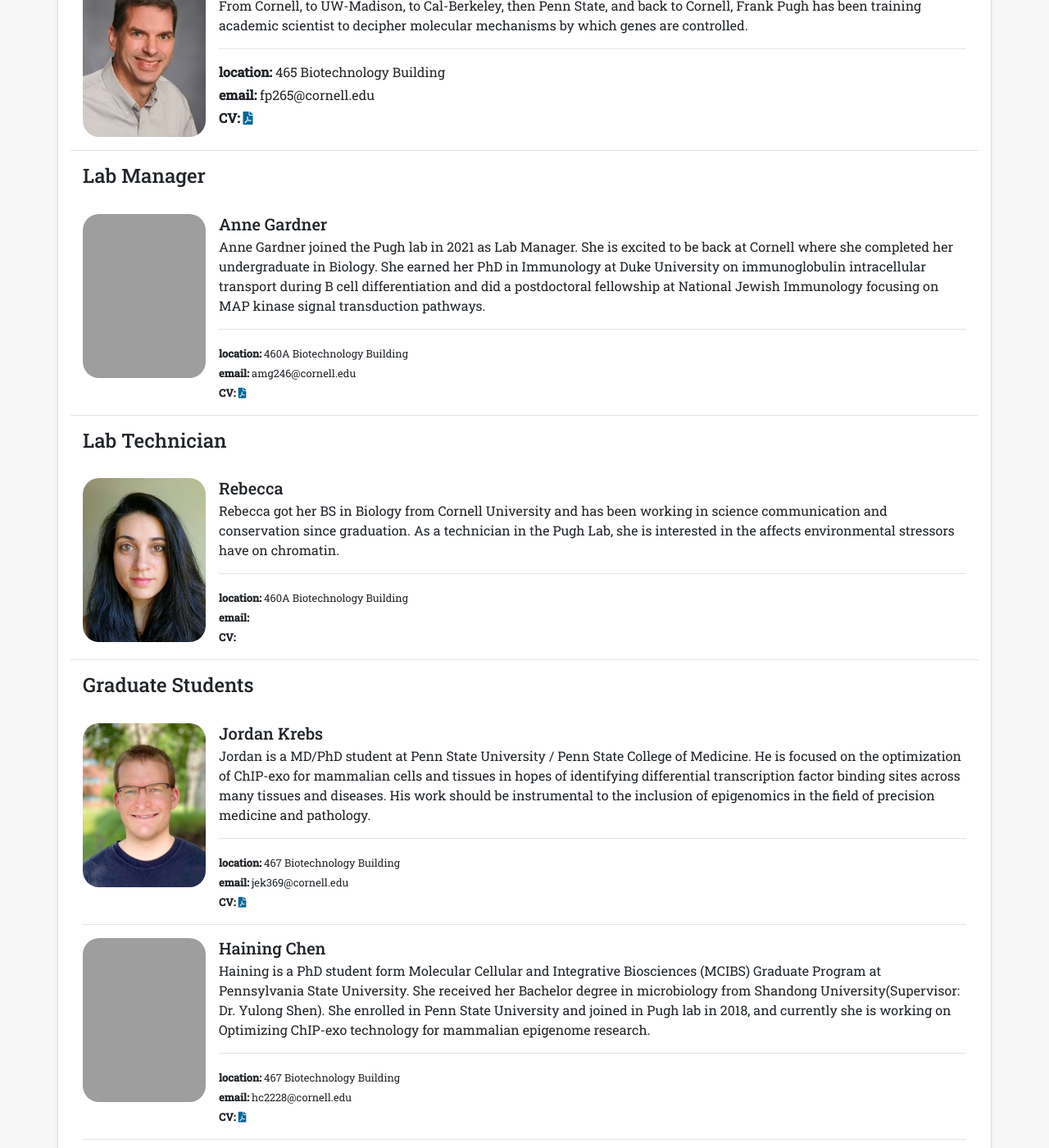
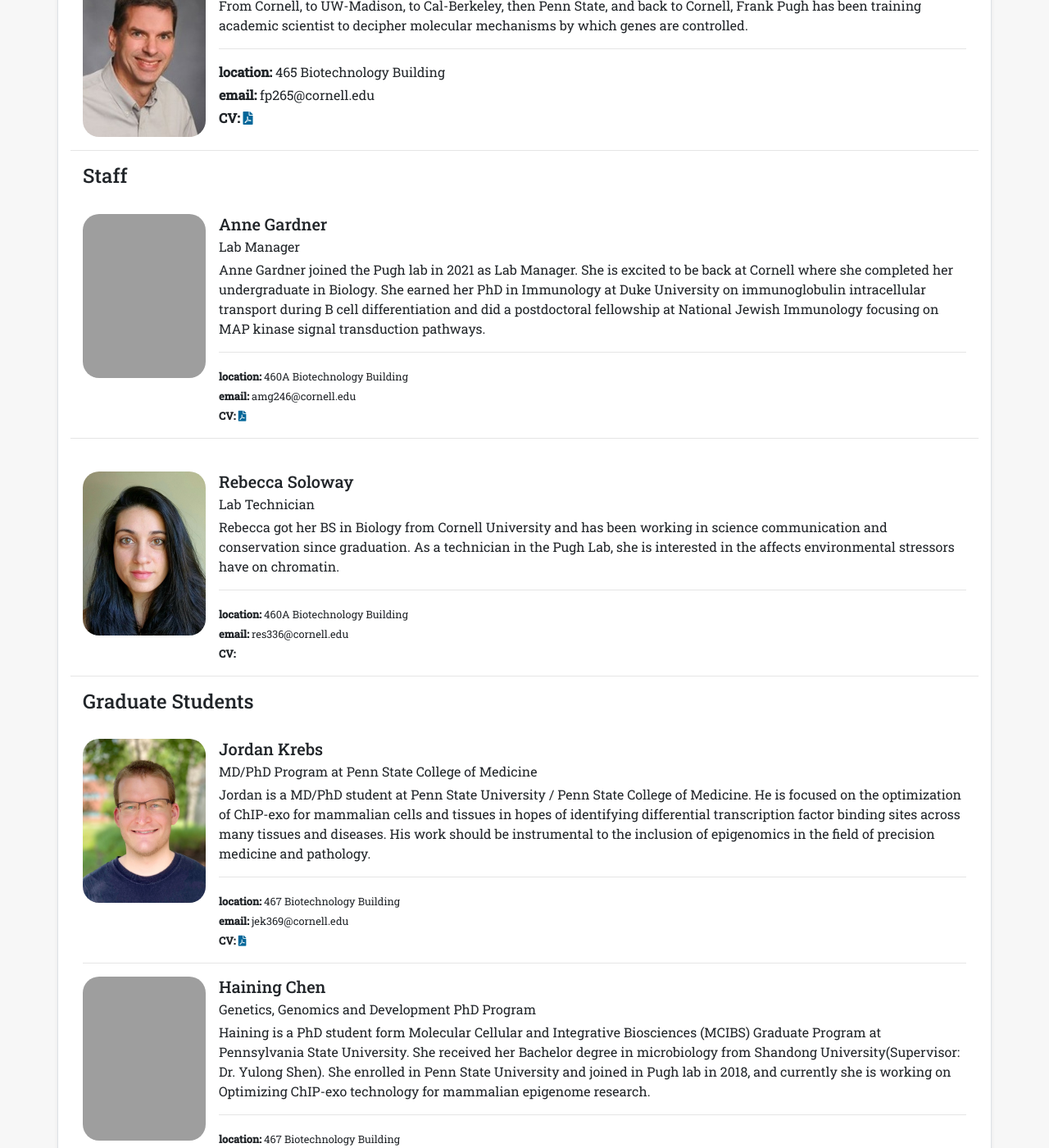
Before and after one commit to CEGRcode/cegrcode.github.io, a Jekyll site: the page built from group.html, in a window 1280 px wide and 1400 px high, scrolled down 355 px. Shown: the whole window at 82% size. Built offline with Jekyll 4.4.1, drawn with Linux system fonts in a browser that asks for light colours; nearby versions of some CDN libraries; grey boxes are pictures that could not be loaded.

Commit message:
group.html: 1. add staff section. 2. update rebecca's email and introduction. 3. update graduate students' program. 4.reorganized the alumni section and remove introduction in this section; added former title

```diff
--- a/group.html
+++ b/group.html
@@ -62,8 +62,10 @@ title: Group
   </div>
 </div-->
 
+  <!--br /-->
   <div class="container">
-  <h4>Lab Manager</h4>
+    <h4>Staff</h4>
+    <!--h4>Lab Manager</h4-->
     <br />
     <div class="">
       <ul class="list-unstyled">
@@ -78,17 +80,20 @@ title: Group
           />
           <div class="media-body">
             <h5 class="mt-0 mb-1">Anne Gardner</h5>
-          <p class="mt-0 mb-1"></p>
+            <p class="mt-0 mb-1">Lab Manager</p>
             <p class="mt-0 mb-1">
               Anne Gardner joined the Pugh lab in 2021 as Lab Manager. She is
-            excited to be back at Cornell where she completed her undergraduate
-            in Biology. She earned her PhD in Immunology at Duke University on
-            immunoglobulin intracellular transport during B cell differentiation
-            and did a postdoctoral fellowship at National Jewish Immunology
-            focusing on MAP kinase signal transduction pathways.
+              excited to be back at Cornell where she completed her
+              undergraduate in Biology. She earned her PhD in Immunology at Duke
+              University on immunoglobulin intracellular transport during B cell
+              differentiation and did a postdoctoral fellowship at National
+              Jewish Immunology focusing on MAP kinase signal transduction
+              pathways.
             </p>
             <hr />
-          <small><strong>location:</strong> 460A Biotechnology Building </small>
+            <small
+              ><strong>location:</strong> 460A Biotechnology Building
+            </small>
             <br />
             <small><strong>email: </strong>amg246@cornell.edu</small>
             <br />
@@ -106,7 +111,7 @@ title: Group
   <hr />
 
   <div class="container">
-  <h4>Lab Technician</h4>
+    <h4></h4>
     <br />
     <div class="">
       <ul class="list-unstyled">
@@ -120,24 +125,25 @@ title: Group
             class="mr-3"
           />
           <div class="media-body">
-          <h5 class="mt-0 mb-1">Rebecca</h5>
-          <p class="mt-0 mb-1"></p>
+            <h5 class="mt-0 mb-1">Rebecca Soloway</h5>
+            <p class="mt-0 mb-1">Lab Technician</p>
             <p class="mt-0 mb-1">
               Rebecca got her BS in Biology from Cornell University and has been
-            working in science communication and conservation since graduation.
-            As a technician in the Pugh Lab, she is interested in the affects
-            environmental stressors have on chromatin.
+              working in science communication and conservation since
+              graduation. As a technician in the Pugh Lab, she is interested in
+              the affects environmental stressors have on chromatin.
             </p>
             <hr />
-          <small><strong>location:</strong> 460A Biotechnology Building </small>
+            <small
+              ><strong>location:</strong> 460A Biotechnology Building
+            </small>
             <br />
-          <small><strong>email:</strong></small>
+            <small><strong>email: </strong>res336@cornell.edu</small>
             <br />
             <small
               ><strong>CV:</strong>
               <!--a href="" download><i class="fas fa-file-pdf"></i></a
-            --></small
-          >
+            --></small>
           </div>
         </li>
       </ul>
@@ -162,16 +168,20 @@ title: Group
           />
           <div class="media-body">
             <h5 class="mt-0 mb-1">Jordan Krebs</h5>
+            <p class="mt-0 mb-1">MD/PhD Program at Penn State College of Medicine</p>
             <p class="mt-0 mb-1">
               Jordan is a MD/PhD student at Penn State University / Penn State
               College of Medicine. He is focused on the optimization of ChIP-exo
-            for mammalian cells and tissues in hopes of identifying differential
-            transcription factor binding sites across many tissues and diseases.
-            His work should be instrumental to the inclusion of epigenomics in
-            the field of precision medicine and pathology.
+              for mammalian cells and tissues in hopes of identifying
+              differential transcription factor binding sites across many
+              tissues and diseases. His work should be instrumental to the
+              inclusion of epigenomics in the field of precision medicine and
+              pathology.
             </p>
             <hr />
-          <small><strong>location:</strong> 467 Biotechnology Building </small>
+            <small
+              ><strong>location:</strong> 467 Biotechnology Building
+            </small>
             <br />
             <small><strong>email:</strong> jek369@cornell.edu</small>
             <br />
@@ -199,17 +209,20 @@ title: Group
           />
           <div class="media-body">
             <h5 class="mt-0 mb-1">Haining Chen</h5>
+            <p class="mt-0 mb-1">Genetics, Genomics and Development PhD Program</p>
             <p class="mt-0 mb-1">
               Haining is a PhD student form Molecular Cellular and Integrative
               Biosciences (MCIBS) Graduate Program at Pennsylvania State
               University. She received her Bachelor degree in microbiology from
               Shandong University(Supervisor: Dr. Yulong Shen). She enrolled in
-            Penn State University and joined in Pugh lab in 2018, and currently
-            she is working on Optimizing ChIP-exo technology for mammalian
-            epigenome research.
+              Penn State University and joined in Pugh lab in 2018, and
+              currently she is working on Optimizing ChIP-exo technology for
+              mammalian epigenome research.
             </p>
             <hr />
-          <small><strong>location:</strong> 467 Biotechnology Building </small>
+            <small
+              ><strong>location:</strong> 467 Biotechnology Building
+            </small>
             <br />
             <small><strong>email:</strong> hc2228@cornell.edu</small>
             <br />
@@ -432,8 +450,11 @@ title: Group
           arrow.classlist.toggle("rotate");
         });
     </script>
+
     <div class="collapse" id="collapseExample">
       <div class="card card-body" style="border: none">
+
+        <!--Gretta D. Kellogg-->
         <div class="">
           <ul class="list-unstyled">
             <li class="media">
@@ -447,25 +468,26 @@ title: Group
               />
               <div class="media-body">
                 <h5 class="mt-0 mb-1">Gretta D. Kellogg</h5>
-              <p class="mt-0 mb-1">Director</p>
-              <p class="mt-0 mb-1">
+                <p class="mt-0 mb-1">Former Director</p>
+                <!--p class="mt-0 mb-1">
                   Gretta Kellogg is the new Biotechnology Resource Center (BRC)
                   Epigenomics Facility Director. She has years of experience
                   working as a systems administrator for enterprise systems and
-                then credentialed as an IT Project Manager where her experience
-                was focused on heterogeneous deployments for massive data
-                projects. She found her calling when she transitioned to
-                supporting research initiatives in Higher Education. She has
-                worked as a Program Manager for two Genomic centers at Penn
-                State, developing IT infrastructure to leverage high-performance
-                computing solutions, assisting with obtaining grants funding,
-                and managing multi-million-dollar budgets for complex research
-                initiatives. Most recently she supported faculty initiatives as
-                a Research Computing Facilitator for the Penn State Institute of
-                Computational and Data Sciences. She is honored to help develop
-                a new Epigenomics facility to provide an end-to-end service that
+                  then credentialed as an IT Project Manager where her
+                  experience was focused on heterogeneous deployments for
+                  massive data projects. She found her calling when she
+                  transitioned to supporting research initiatives in Higher
+                  Education. She has worked as a Program Manager for two Genomic
+                  centers at Penn State, developing IT infrastructure to
+                  leverage high-performance computing solutions, assisting with
+                  obtaining grants funding, and managing multi-million-dollar
+                  budgets for complex research initiatives. Most recently she
+                  supported faculty initiatives as a Research Computing
+                  Facilitator for the Penn State Institute of Computational and
+                  Data Sciences. She is honored to help develop a new
+                  Epigenomics facility to provide an end-to-end service that
                   implements standard data processing and analysis pipelines
-              </p>
+                </p-->
                 <!--hr-->
                 <!--small><strong>location:</strong> Biotechnology Building </small>
                 <br>
@@ -476,9 +498,9 @@ title: Group
             </li>
           </ul>
         </div>
-
         <hr />
 
+        <!--Ali Nematbakhsh-->
         <div class="">
           <ul class="list-unstyled">
             <li class="media">
@@ -492,25 +514,108 @@ title: Group
               />
               <div class="media-body">
                 <h5 class="mt-0 mb-1">Ali Nematbakhsh</h5>
-              <p class="mt-0 mb-1">Research Associate</p>
-              <p class="mt-0 mb-1">
+                <p class="mt-0 mb-1">Former Research Associate</p>
+                <!--p class="mt-0 mb-1">
                   Ali Nematbakhsh is an expert in the filed of Computational
-                Biology with extensive experience in high performance computing
-                (HPC). He has started his journey in the field of Computational
-                Biology in 2015 as Postdoctoral Associate at University of Notre
-                Dame by developing a C++ GPU code to study mechanics and
-                proliferation of epithelial cells. Currently he is developing
-                bioinformatic tools and workflows in an open source software,
-                Galaxy, to analyze sequenced data. He also oversees flow of data
-                between Next Generation Sequencer, bioinformatic analysis
-                platform, and the metadata management database.
-              </p>
+                  Biology with extensive experience in high performance
+                  computing (HPC). He has started his journey in the field of
+                  Computational Biology in 2015 as Postdoctoral Associate at
+                  University of Notre Dame by developing a C++ GPU code to study
+                  mechanics and proliferation of epithelial cells. Currently he
+                  is developing bioinformatic tools and workflows in an open
+                  source software, Galaxy, to analyze sequenced data. He also
+                  oversees flow of data between Next Generation Sequencer,
+                  bioinformatic analysis platform, and the metadata management
+                  database.
+                </p-->
               </div>
             </li>
           </ul>
         </div>
+        <hr />
 
+        <!--Kyle Nilson-->
+        <div class="">
+          <ul class="list-unstyled">
+            <li class="media">
+              <img
+                src="./assets/images/kyle.png"
+                alt="kyle_nilson"
+                style="border-radius: 20px; object-fit: cover"
+                height="150"
+                width="150"
+                class="mr-3"
+              />
+              <div class="media-body">
+                <h5 class="mt-0 mb-1">Kyle Nilson</h5>
+                <p class="mt-0 mb-1"> Former Postdoc</p>
+                <!--p class="mt-0 mb-1">
+                  Kyle Nilson is a postdoc in the Pugh lab, who previously
+                  studied transcription elongation control with David Price at
+                  the University of Iowa. He is currently studying the 3D
+                  organization of chromatin and transcription factors.
+                </p-->
+              </div>
+            </li>
+          </ul>
+        </div>
         <hr />
+
+        <!--Chitvan Mittal-->
+        <div class="">
+          <ul class="list-unstyled">
+            <li class="media">
+              <img
+                src="./assets/images/chitvan.jpg"
+                alt="chitvan_mittal"
+                style="border-radius: 20px; object-fit: cover"
+                height="150"
+                width="150"
+                class="mr-3"
+              />
+              <div class="media-body">
+                <h5 class="mt-0 mb-1">Chitvan Mittal</h5>
+                <p class="mt-0 mb-1">Former Postdoc</p>
+                <!--p class="mt-0 mb-1">
+                  Chitvan Mittal is a postdoc researcher in the Pugh Lab. Her
+                  research focuses on understanding changes in chromatin
+                  function and transcription during acute environmental
+                  stresses, such as heat shock. By combining ChIP-exo technology
+                  with detecting nascent transcripts, she aims to gain a better
+                  understanding of the eukaryotic gene regulation. Previously,
+                  as part of her PhD training, Chitvan studied in vitro systems
+                  to understand chromatin biology, in the lab of Michael
+                  Shogren-Knaak at Iowa State University.
+                </p-->
+              </div>
+            </li>
+          </ul>
+        </div>
+        <hr />
+
+        <!--Alisa Lee-->
+        <div class="">
+          <ul class="list-unstyled">
+            <li class="media">
+              <img
+                src="./assets/images/alisa.png"
+                alt="Alisa"
+                style="border-radius: 20px; object-fit: cover"
+                height="150"
+                width="150"
+                class="mr-3"
+              />
+              <div class="media-body">
+                <h5 class="mt-0 mb-1">Alisa Lee</h5>
+                <p class="mt-0 mb-1">Former Graduate Student</p>
+                <p class="mt-0 mb-1"></p>
+              </div>
+            </li>
+          </ul>
+        </div>
+        <hr />
+
+        <!--Prashant Kuntala-->
         <div class="">
           <ul class="list-unstyled">
             <li class="media">
@@ -524,98 +629,23 @@ title: Group
               />
               <div class="media-body">
                 <h5 class="mt-0 mb-1">Prashant Kuntala</h5>
-              <p class="mt-0 mb-1">Computational Scientist</p>
-              <p class="mt-0 mb-1">
+                <p class="mt-0 mb-1">Former Computational Scientist</p>
+                <!--p class="mt-0 mb-1">
                   Prashant designs and develops large scale genomic applications
-                with integrated data visualizations that help researchers better
-                understand gene regulation and protein interactions. He is an
-                expert in bioinformatic tool development, software packaging
-                (conda & pip), Galaxy Administration, CICD and all things web.
-                He received his Master's Degree in Computer Science and a
-                Graduate Certificate in Bioinformatics from Ohio University.
-                Before that he graduated from JNTUH (India) with a B.Tech in
-                Computer Science.
-              </p>
+                  with integrated data visualizations that help researchers
+                  better understand gene regulation and protein interactions. He
+                  is an expert in bioinformatic tool development, software
+                  packaging (conda & pip), Galaxy Administration, CICD and all
+                  things web. He received his Master's Degree in Computer
+                  Science and a Graduate Certificate in Bioinformatics from Ohio
+                  University. Before that he graduated from JNTUH (India) with a
+                  B.Tech in Computer Science.
+                </p-->
               </div>
             </li>
           </ul>
         </div>
 
-      <hr />
-
-      <div class="">
-        <ul class="list-unstyled">
-          <li class="media">
-            <img
-              src="./assets/images/chitvan.jpg"
-              alt="chitvan_mittal"
-              style="border-radius: 20px"
-              height="200"
-              width="150"
-              class="mr-3"
-            />
-            <div class="media-body">
-              <h5 class="mt-0 mb-1">Chitvan Mittal</h5>
-              <p class="mt-0 mb-1">
-                Chitvan Mittal is a postdoc researcher in the Pugh Lab. Her
-                research focuses on understanding changes in chromatin function
-                and transcription during acute environmental stresses, such as
-                heat shock. By combining ChIP-exo technology with detecting
-                nascent transcripts, she aims to gain a better understanding of
-                the eukaryotic gene regulation. Previously, as part of her PhD
-                training, Chitvan studied in vitro systems to understand
-                chromatin biology, in the lab of Michael Shogren-Knaak at Iowa
-                State University.
-              </p>
-            </div>
-          </li>
-        </ul>
-      </div>
-
-      <hr />
-      <div class="">
-        <ul class="list-unstyled">
-          <li class="media">
-            <img
-              src="./assets/images/kyle.png"
-              alt="kyle_nilson"
-              style="border-radius: 20px"
-              height="200"
-              width="150"
-              class="mr-3"
-            />
-            <div class="media-body">
-              <h5 class="mt-0 mb-1">Kyle Nilson</h5>
-              <p class="mt-0 mb-1">
-                Kyle Nilson is a postdoc in the Pugh lab, who previously studied
-                transcription elongation control with David Price at the
-                University of Iowa. He is currently studying the 3D organization
-                of chromatin and transcription factors.
-              </p>
-            </div>
-          </li>
-        </ul>
-      </div>
-      <hr />
-
-      <div class="">
-        <ul class="list-unstyled">
-          <li class="media">
-            <img
-              src="./assets/images/alisa.png"
-              alt="Alisa"
-              style="border-radius: 20px"
-              height="200"
-              width="150"
-              class="mr-3"
-            />
-            <div class="media-body">
-              <h5 class="mt-0 mb-1">Alisa Lee</h5>
-              <p class="mt-0 mb-1"></p>
-              <p class="mt-0 mb-1"></p>
-            </div>
-          </li>
-        </ul>
       </div>
     </div>
   </div>
```
Also changed, not shown: other parts of group.html (+16 -11 lines). Lines whose indentation alone changed are shown as unchanged.
